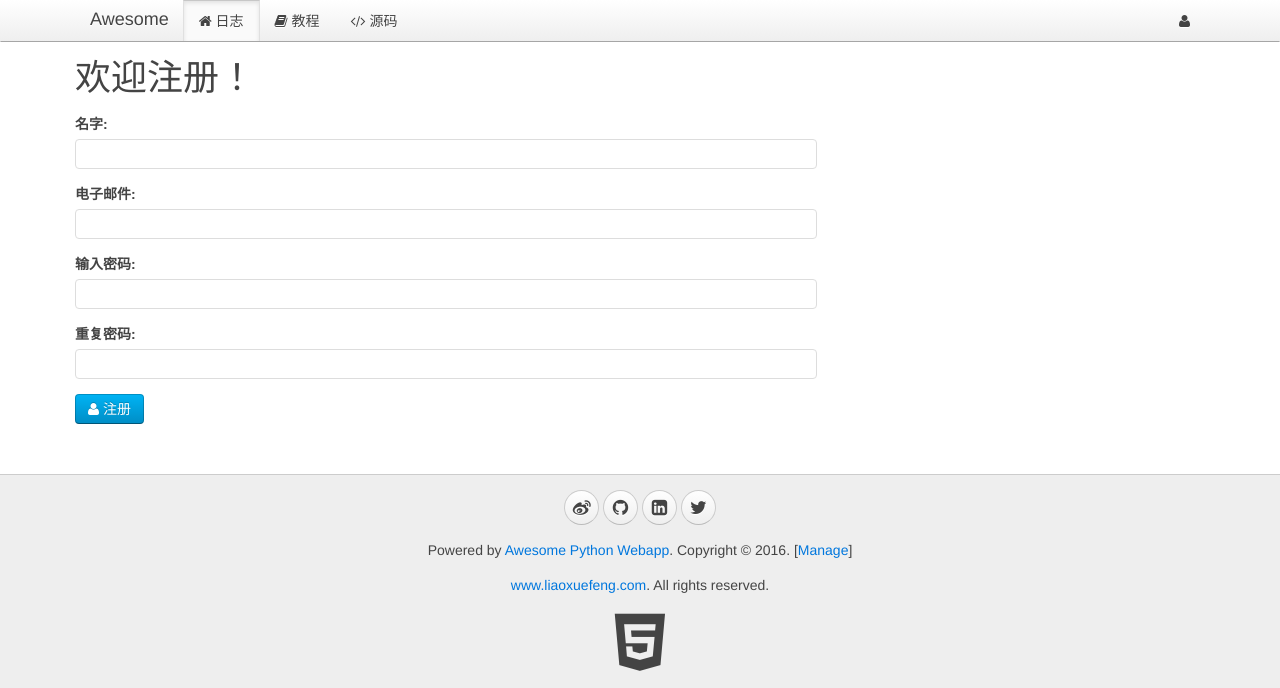
After one commit to huanghaoyu/awesome_python_webapp, a Django app: page /blogs/register/ in a window 1280 px wide. The commit adds this page. Shown: the top 688 px of the page. Run offline with Django 3.2, Linux system fonts and the light colour scheme.

Commit message:
Complete register function.

```diff
--- a/blogs/models.py
+++ b/blogs/models.py
@@ -6,7 +6,6 @@ import time
 class User(models.Model):
     email = models.EmailField()
     password = models.CharField(max_length=50)
-    admin = models.BooleanField()
     name = models.CharField(max_length=50)
     image = models.ImageField(upload_to='blogs/images/user_images', blank=True)
     created_at = models.DateTimeField(auto_now_add=True)
--- a/blogs/templates/blogs/__base__.html
+++ b/blogs/templates/blogs/__base__.html
@@ -8,10 +8,10 @@
     <link rel="stylesheet" type="text/css" href="{% static 'blogs/css/uikit.min.css' %}"/>
     <link rel="stylesheet" type="text/css" href="{% static 'blogs/css/uikit.gradient.min.css' %}"/>
     <link rel="stylesheet" type="text/css" href="{% static 'blogs/css/awesome.css' %}"/>
-    <script type="text/javascript" src="blogs/js/jquery.min.js"></script>
-    <script type="text/javascript" src="blogs/js/md5.js"></script>
-    <script type="text/javascript" src="blogs/js/uikit.min.js"></script>
-    <script type="text/javascript" src="blogs/js/awesome.js"></script>
+    <script type="text/javascript" src="{% static 'blogs/js/jquery.min.js' %}"></script>
+    <script type="text/javascript" src="{% static 'blogs/js/md5.js' %}"></script>
+    <script type="text/javascript" src="{% static 'blogs/js/uikit.min.js' %}"></script>
+    <script type="text/javascript" src="{% static 'blogs/js/awesome.js' %}"></script>
     {% block beforehead %}{# before head #}{% endblock %}
 </head>
 <body>
@@ -36,7 +36,7 @@
                     </li>
                 {% else %}
                     <li><a href="/signin"><i class="uk-icon-sign-in"></i> 登陆</a></li>
-                    <li><a href="/register"><i class="uk-icon-edit"></i> 注册</a></li>
+                    <li><a href="{% url 'blogs:register' %}"><i class="uk-icon-edit"></i> 注册</a></li>
                 {% endif %}
                 </ul>
             </div>
--- /dev/null
+++ b/blogs/templates/blogs/register.html
@@ -0,0 +1,54 @@
+{% extends 'blogs/__base__.html' %}
+
+{% block title %}注册{% endblock %}
+
+{% block beforehead %}
+
+<script>
+function check_form() {
+    $('#password').val(CryptoJS.MD5($('#password1').val()).toString());
+    return true;
+}
+</script>
+
+{% endblock %}
+
+{% block content %}
+
+<div class="uk-width-2-3">
+    <h1>欢迎注册！</h1>
+    <form action="{% url 'blogs:index' %}" method="post" id="form-register" class="uk-form uk-form-stacked" onsubmit="return check_form()">
+    	{% csrf_token %}
+        <div class="uk-alert uk-alert-danger uk-hidden"></div>
+        <div class="uk-form-row">
+            <label class="uk-form-label">名字:</label>
+            <div class="uk-form-controls">
+                <input name="name" type="text" class="uk-width-1-1">
+            </div>
+        </div>
+        <div class="uk-form-row">
+            <label class="uk-form-label">电子邮件:</label>
+            <div class="uk-form-controls">
+                <input name="email" type="text" class="uk-width-1-1">
+            </div>
+        </div>
+        <div class="uk-form-row">
+            <label class="uk-form-label">输入密码:</label>
+            <div class="uk-form-controls">
+                <input id="password1" type="password" class="uk-width-1-1">
+                <input id="password" name="password" type="hidden">
+            </div>
+        </div>
+        <div class="uk-form-row">
+            <label class="uk-form-label">重复密码:</label>
+            <div class="uk-form-controls">
+                <input id="password2" type="password" class="uk-width-1-1">
+            </div>
+        </div>
+        <div class="uk-form-row">
+            <button type="submit" class="uk-button uk-button-primary"><i class="uk-icon-user"></i> 注册</button>
+        </div>
+    </form>
+</div>
+
+{% endblock %}
--- a/blogs/urls.py
+++ b/blogs/urls.py
@@ -4,5 +4,8 @@ from . import views
 
 app_name = 'blogs'
 urlpatterns = [
+    # ex: /blogs/
     url(r'^$', views.index, name='index'),
+    # ex: /blogs/register/
+    url(r'^register/$', views.register, name='register'),
 ]
--- a/blogs/views.py
+++ b/blogs/views.py
@@ -3,10 +3,19 @@ from django.shortcuts import render
 from .models import Blog, User
 
 def index(request):
+    user = None
+    if len(request.POST) != 0:
+        name = request.POST['name']
+        email = request.POST['email']
+        password = request.POST['password']
+        user = User(name=name, email=email, password=password)
+        user.save()
     blogs = Blog.objects.all()
-    user = User.objects.all()[0]
     context = {
                'blogs': blogs,
                'user': user,
                }
     return render(request, 'blogs/blogs.html', context)
+
+def register(request):
+    return render(request, 'blogs/register.html')
--- /dev/null
+++ b/requirements.txt
@@ -0,0 +1 @@
+Django==1.10.3
```
Also changed, not shown: blogs/migrations/0003_remove_user_admin.py (added).
